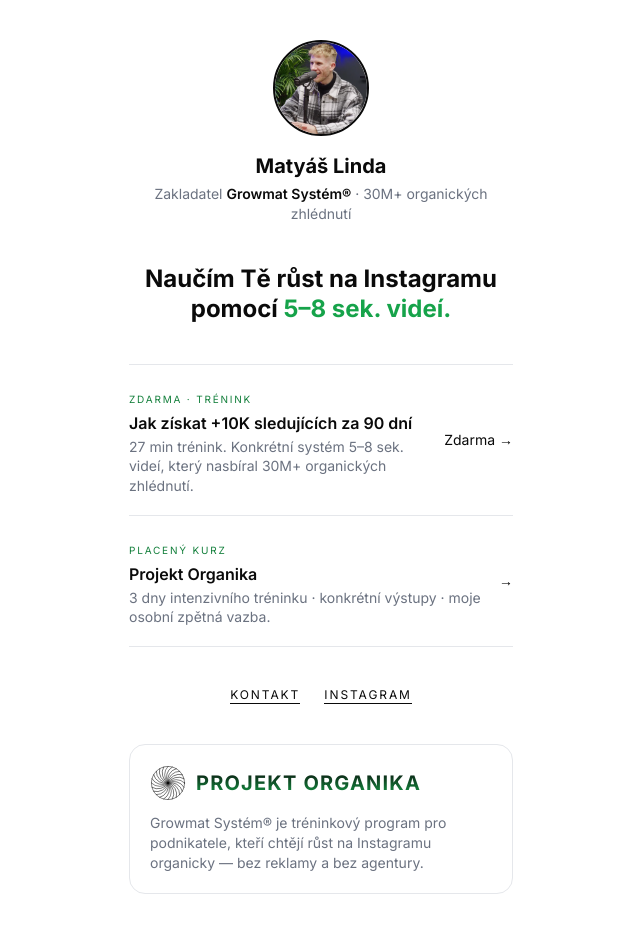
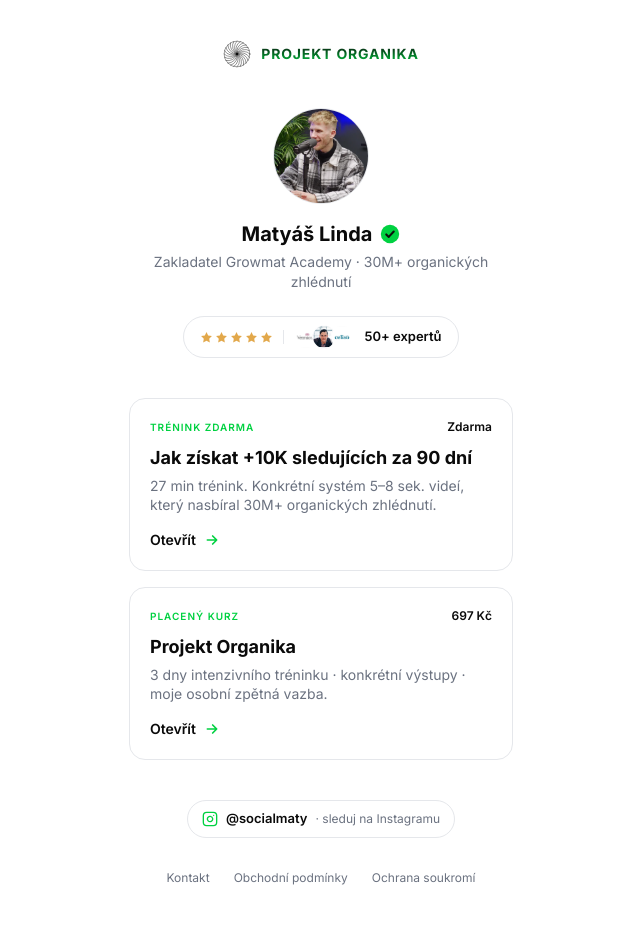
Before and after one commit to adambardzak/socialmaty, a Next.js app: page /start in a window 1280 px wide. Shown: the top 952 px of the page, without its empty margins (319-959 px from the left). Built offline with nearby package versions, Linux system fonts and the light colour scheme.

Commit message:
swap primary accent to #00d141 and redesign /start as projektorganika-style linktree

```diff
--- a/src/app/globals.css
+++ b/src/app/globals.css
@@ -5,7 +5,7 @@
 :root {
   --bg: #ffffff;
   --ink: #0a0a0a;
-  --accent: #16a34a;
+  --accent: #00d141;
 }
 
 html {
@@ -26,7 +26,7 @@
 }
 
 ::selection {
-  background: rgba(22, 163, 74, 0.2);
+  background: rgba(0, 209, 65, 0.2);
   color: var(--ink);
 }
 
@@ -72,7 +72,7 @@
   }
 
   .btn-primary {
-    @apply inline-flex items-center justify-center gap-2 rounded-xl bg-gradient-to-r from-[#0a1a0a] via-[#143d1a] to-[#1a5c25] border border-[#2a5a2a] px-6 md:px-8 py-4 text-base md:text-lg font-bold text-white transition-all hover:from-[#0f220f] hover:via-[#1a4d20] hover:to-[#22702e] hover:shadow-[0_0_40px_rgba(74,222,128,0.15)] active:scale-[0.98] disabled:opacity-60 disabled:cursor-not-allowed;
+    @apply inline-flex items-center justify-center gap-2 rounded-xl bg-gradient-to-r from-[#001a08] via-[#003d18] to-[#005a25] border border-[#006a2d] px-6 md:px-8 py-4 text-base md:text-lg font-bold text-white transition-all hover:from-[#002211] hover:via-[#004d20] hover:to-[#00702e] hover:shadow-[0_0_40px_rgba(0,209,65,0.25)] active:scale-[0.98] disabled:opacity-60 disabled:cursor-not-allowed;
   }
 
   .btn-secondary {
@@ -100,7 +100,7 @@
   }
 
   .text-accent-grad {
-    background: linear-gradient(90deg, #16a34a, #22c55e 60%, #4ade80);
+    background: linear-gradient(90deg, #00922e, #00d141 60%, #4ce17e);
     -webkit-background-clip: text;
     background-clip: text;
     color: transparent;
--- a/src/app/start/page.tsx
+++ b/src/app/start/page.tsx
@@ -1,6 +1,7 @@
 import Link from "next/link";
 import Image from "next/image";
 import Logo from "@/components/Logo";
+import { ArrowRight, CheckCircle, Star } from "@/components/Icons";
 
 export const metadata = {
   title: "Socialmaty — Začni tady",
@@ -10,39 +11,43 @@
 
 interface Item {
   href: string;
-  badge?: string;
+  badge: string;
   title: string;
-  price?: string;
   description: string;
+  price: string;
   external?: boolean;
 }
 
 const items: Item[] = [
   {
     href: "/optin",
-    badge: "ZDARMA · TRÉNINK",
+    badge: "Trénink zdarma",
     title: "Jak získat +10K sledujících za 90 dní",
-    price: "Zdarma →",
     description:
       "27 min trénink. Konkrétní systém 5–8 sek. videí, který nasbíral 30M+ organických zhlédnutí.",
+    price: "Zdarma",
   },
   {
-    href: "https://projektorganika.cz",
-    badge: "PLACENÝ KURZ",
+    href: "/trenink",
+    badge: "Placený kurz",
     title: "Projekt Organika",
-    price: "→",
     description:
       "3 dny intenzivního tréninku · konkrétní výstupy · moje osobní zpětná vazba.",
-    external: true,
+    price: "697 Kč",
   },
 ];
 
 export default function StartPage() {
   return (
     <div className="container-page max-w-md py-10">
+      {/* Wordmark */}
+      <div className="flex justify-center" data-reveal>
+        <Logo size="sm" />
+      </div>
+
       {/* Profile */}
-      <div className="flex flex-col items-center text-center" data-reveal>
-        <div className="relative h-24 w-24 overflow-hidden rounded-full border-2 border-ink">
+      <div className="mt-10 flex flex-col items-center text-center" data-reveal>
+        <div className="relative h-24 w-24 overflow-hidden rounded-full border border-line">
           <Image
             src="/img/maty.webp"
             alt="Matyáš Linda"
@@ -52,93 +57,123 @@
             priority
           />
         </div>
-        <h1 className="mt-4 font-display text-xl font-bold">Matyáš Linda</h1>
+        <h1 className="mt-4 flex items-center gap-2 font-bold text-xl">
+          Matyáš Linda
+          <CheckCircle size={20} />
+        </h1>
         <p className="mt-1 text-sm text-muted">
-          Zakladatel{" "}
-          <span className="text-ink font-semibold">Growmat Systém®</span> · 30M+
-          organických zhlédnutí
+          Zakladatel Growmat Academy · 30M+ organických zhlédnutí
         </p>
       </div>
 
-      {/* Heading */}
-      <h2
-        className="mt-10 font-display text-2xl font-bold leading-tight text-center"
-        data-reveal
-      >
-        Naučím Tě růst na Instagramu pomocí{" "}
-        <span className="text-accent">5–8 sek. videí.</span>
-      </h2>
+      {/* Experts pill */}
+      <div className="mt-6 flex justify-center" data-reveal data-reveal-delay="1">
+        <div className="flex items-center gap-2.5 rounded-full border border-line bg-white px-4 py-2">
+          <div className="flex items-center gap-0.5">
+            {[0, 1, 2, 3, 4].map((i) => (
+              <Star key={i} size={13} />
+            ))}
+          </div>
+          <div className="h-3.5 w-px bg-line" />
+          <div className="flex -space-x-1.5">
+            {[
+              { src: "/img/experti/vermione.png", alt: "Vermione" },
+              { src: "/img/experti/martin.png", alt: "Martin" },
+              { src: "/img/experti/celiso.png", alt: "Celiso" },
+            ].map((e) => (
+              <div
+                key={e.alt}
+                className="relative h-6 w-6 overflow-hidden rounded-full border-[1.5px] border-white bg-line"
+              >
+                <Image src={e.src} alt={e.alt} width={24} height={24} className="object-cover" />
+              </div>
+            ))}
+          </div>
+          <span className="text-[13px] font-semibold text-ink">50+ expertů</span>
+        </div>
+      </div>
 
       {/* Value ladder */}
-      <ul className="mt-10 border-t border-line" data-reveal>
+      <div className="mt-10 space-y-4" data-reveal data-reveal-delay="2">
         {items.map((item) => (
-          <li key={item.href} className="border-b border-line">
-            <ItemLink item={item} />
-          </li>
+          <ItemCard key={item.href} item={item} />
         ))}
-      </ul>
+      </div>
+
+      {/* Instagram pill */}
+      <div className="mt-10 flex justify-center" data-reveal>
+        <a
+          href="https://instagram.com/socialmaty"
+          target="_blank"
+          rel="noreferrer"
+          className="inline-flex items-center gap-2 rounded-full border border-line bg-white px-3.5 py-2 transition-colors hover:border-accent/40"
+        >
+          <svg
+            width="16"
+            height="16"
+            viewBox="0 0 24 24"
+            fill="none"
+            stroke="#00d141"
+            strokeWidth="2"
+            strokeLinecap="round"
+            strokeLinejoin="round"
+            aria-hidden="true"
+          >
+            <rect x="2" y="2" width="20" height="20" rx="5" />
+            <path d="M16 11.37A4 4 0 1 1 12.63 8 4 4 0 0 1 16 11.37z" />
+            <line x1="17.5" y1="6.5" x2="17.51" y2="6.5" />
+          </svg>
+          <span className="text-[13px] font-semibold text-ink">@socialmaty</span>
+          <span className="text-[12px] text-muted">· sleduj na Instagramu</span>
+        </a>
+      </div>
 
       {/* Secondary */}
       <div
-        className="mt-10 flex flex-wrap justify-center gap-x-6 gap-y-2 text-xs font-mono uppercase tracking-[0.16em]"
+        className="mt-8 flex flex-wrap justify-center gap-x-6 gap-y-2 text-xs text-muted"
         data-reveal
       >
-        <a href="mailto:matyas@socialmaty.cz" className="border-b border-ink text-ink">
+        <a href="mailto:matyas@socialmaty.cz" className="hover:text-ink">
           Kontakt
         </a>
-        <a
-          href="https://instagram.com/socialmaty"
-          target="_blank"
-          rel="noopener noreferrer"
-          className="border-b border-ink text-ink"
-        >
-          Instagram
+        <a href="/obchodni-podminky" className="hover:text-ink">
+          Obchodní podmínky
         </a>
-      </div>
-
-      <div className="mt-10 surface-card p-5" data-reveal>
-        <Logo className="mb-3" />
-        <p className="text-sm text-muted">
-          Growmat Systém® je tréninkový program pro podnikatele, kteří chtějí růst na
-          Instagramu organicky — bez reklamy a bez agentury.
-        </p>
+        <a href="/ochrana-soukromi" className="hover:text-ink">
+          Ochrana soukromí
+        </a>
       </div>
     </div>
   );
 }
 
-function ItemLink({ item }: { item: Item }) {
+function ItemCard({ item }: { item: Item }) {
   const inner = (
-    <div className="flex items-center justify-between gap-4 py-5">
-      <div className="flex-1 min-w-0">
-        {item.badge && (
-          <span className="inline-block font-mono text-[10px] uppercase tracking-[0.18em] text-accent-700 mb-1.5">
-            {item.badge}
-          </span>
-        )}
-        <p className="font-display font-semibold leading-tight">{item.title}</p>
-        <p className="mt-1 text-sm text-muted leading-snug">{item.description}</p>
+    <div className="surface-card group p-5 transition hover:border-accent/40 hover:shadow-[0_0_40px_rgba(0,209,65,0.08)]">
+      <div className="flex items-center justify-between gap-3">
+        <span className="text-[10px] font-semibold tracking-widest text-accent uppercase">
+          {item.badge}
+        </span>
+        <span className="text-xs font-semibold text-ink">{item.price}</span>
       </div>
-      <span className="font-mono text-sm text-ink whitespace-nowrap">
-        {item.price ?? "→"}
-      </span>
+      <p className="mt-3 font-bold text-lg leading-tight">{item.title}</p>
+      <p className="mt-1.5 text-sm text-muted leading-snug">{item.description}</p>
+      <div className="mt-4 flex items-center gap-2 text-sm font-semibold text-ink">
+        <span>Otevřít</span>
+        <ArrowRight size={16} />
+      </div>
     </div>
   );
 
   if (item.external) {
     return (
-      <a
-        href={item.href}
-        target="_blank"
-        rel="noopener noreferrer"
-        className="block group hover:bg-accent-50 -mx-2 px-2 transition"
-      >
+      <a href={item.href} target="_blank" rel="noopener noreferrer" className="block">
         {inner}
       </a>
     );
   }
   return (
-    <Link href={item.href} className="block group hover:bg-accent-50 -mx-2 px-2 transition">
+    <Link href={item.href} className="block">
       {inner}
     </Link>
   );
--- a/src/components/Icons.tsx
+++ b/src/components/Icons.tsx
@@ -6,7 +6,7 @@
   stroke?: string;
 }
 
-export function ArrowRight({ size = 20, className, stroke = "#4ade80" }: IconProps) {
+export function ArrowRight({ size = 20, className, stroke = "#00d141" }: IconProps) {
   return (
     <svg
       width={size}
@@ -42,7 +42,7 @@
       className={className}
       aria-hidden="true"
     >
-      <circle cx="12" cy="12" r="11" fill="#4ade80" />
+      <circle cx="12" cy="12" r="11" fill="#00d141" />
       <path
         d="M7.5 12.5l3 3 6-6.5"
         stroke="#0a120b"
--- a/tailwind.config.ts
+++ b/tailwind.config.ts
@@ -12,17 +12,17 @@
         muted: "#6b7280",
         line: "#e5e7eb",
         accent: {
-          DEFAULT: "#16a34a", // green-600
-          50: "#f0fdf4",
-          100: "#dcfce7",
-          200: "#bbf7d0",
-          300: "#86efac",
-          400: "#4ade80",
-          500: "#22c55e",
-          600: "#16a34a",
-          700: "#15803d",
-          800: "#166534",
-          900: "#14532d",
+          DEFAULT: "#00d141",
+          50: "#e6fbed",
+          100: "#c2f5d2",
+          200: "#8aebab",
+          300: "#4ce17e",
+          400: "#1cd757",
+          500: "#00d141",
+          600: "#00b338",
+          700: "#00922e",
+          800: "#007225",
+          900: "#005a1d",
         },
       },
       fontFamily: {
```
